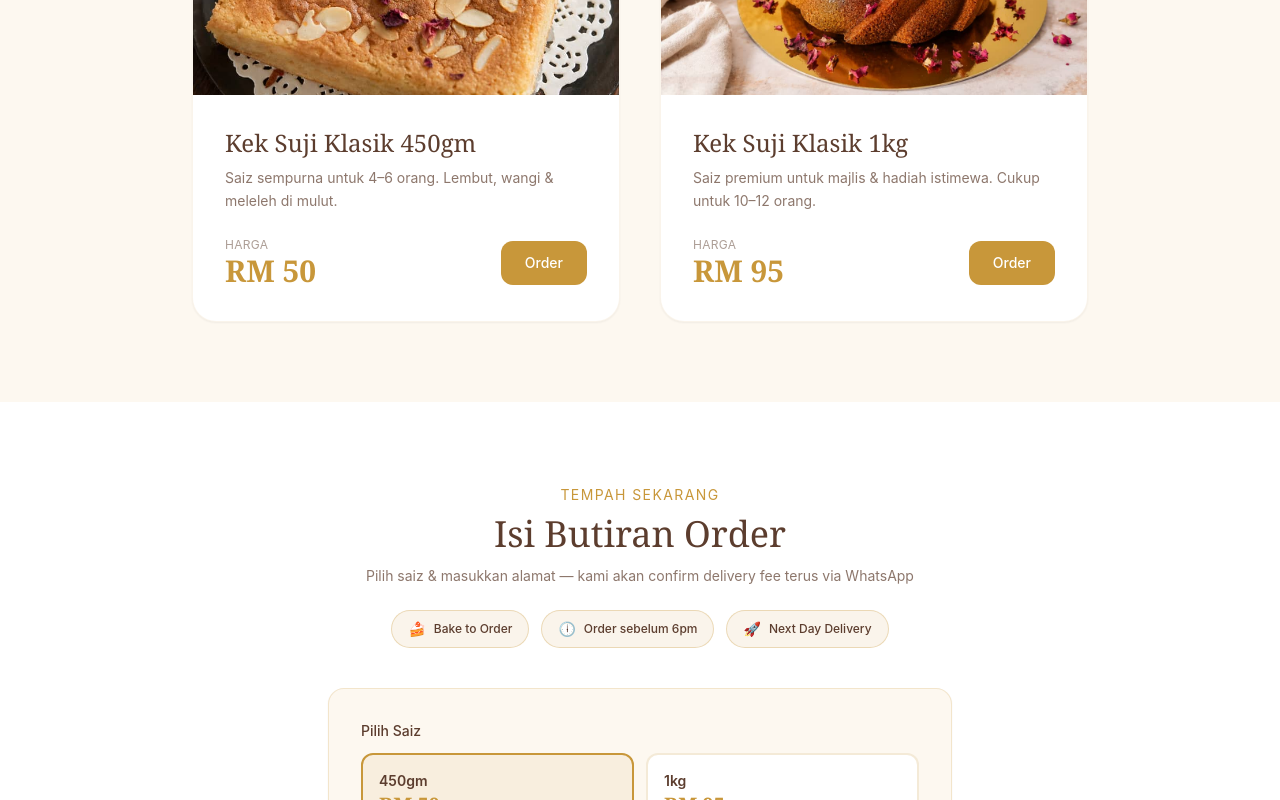
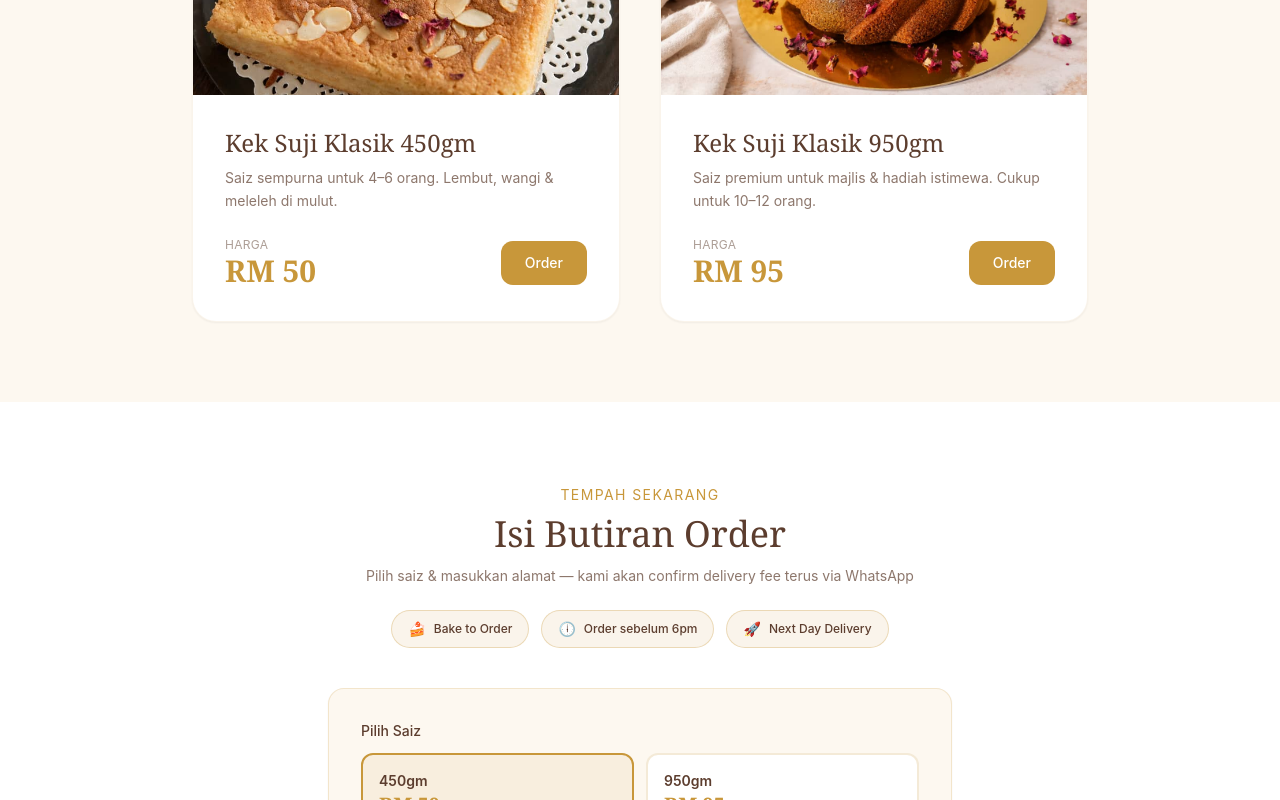
Before and after one commit to halidasina/sujee-web, a Next.js app: page / in a window 1280 px wide. Shown: the part 1760-2560 px from the top of the page. Built offline with nearby package versions, Linux system fonts and the light colour scheme; no server answers.

Commit message:
Change 1kg to 950gm

```diff
--- a/app/page.tsx
+++ b/app/page.tsx
@@ -26,8 +26,8 @@ const products = [
     badge: 'Best Seller',
   },
   {
-    id: '1kg',
-    name: 'Kek Suji Klasik 1kg',
+    id: '950gm',
+    name: 'Kek Suji Klasik 950gm',
     price: 95,
     image: '/images/cake-1kg.jpg',
     description: 'Saiz premium untuk majlis & hadiah istimewa. Cukup untuk 10–12 orang.',
@@ -345,7 +345,7 @@ export default function Home() {
                         : 'border-[#c8973a]/20 bg-white hover:border-[#c8973a]/50'
                     }`}
                   >
-                    <p className="font-sans text-sm font-semibold text-[#5c3d2e]">{p.id === '450gm' ? '450gm' : '1kg'}</p>
+                    <p className="font-sans text-sm font-semibold text-[#5c3d2e]">{p.id === '450gm' ? '450gm' : '950gm'}</p>
                     <p className="font-serif text-xl text-[#c8973a] font-bold">RM {p.price}</p>
                     <p className="font-sans text-xs text-[#5c3d2e]/60 mt-1">{p.description}</p>
                   </button>
```
